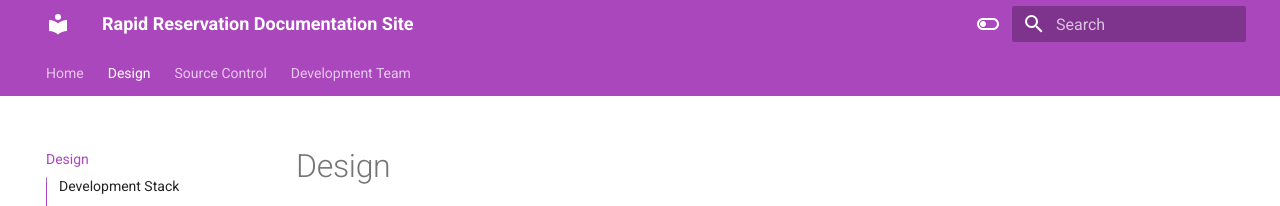
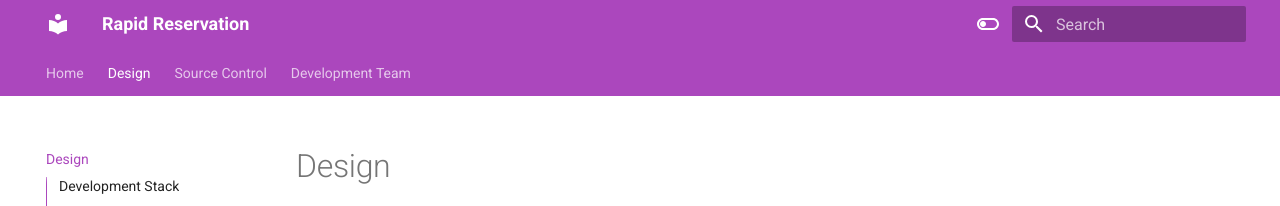
Before and after one commit to Rapid-Reservation/rapid-reservation-docs, an MkDocs documentation site: the page built from docs/design.md, in a window 1280 px wide. Shown: the top 206 px of the page. Built offline with MkDocs 1.6.1 and Material for MkDocs 9.7.7, drawn with Linux system fonts in a browser that asks for light colours.

Commit message:
chore: fix some types and rewording

```diff
--- a/docs/design.md
+++ b/docs/design.md
@@ -57,7 +57,7 @@
 - Here are some information on Postgres:
 
   - [Why is PostgreSQL so popular?](https://dev.to/maimoonaabid/why-is-postgresql-getting-so-popular-4o7m)
-  - [Setting up Postgres DB with Docker Compose!]()
+  - [Setting up Postgres DB with Docker Compose!](https://www.youtube.com/watch?v=qECVC6t_2mU)
 
 ## Supplmental Technology
 
--- a/mkdocs.yml
+++ b/mkdocs.yml
@@ -1,4 +1,4 @@
-site_name: Rapid Reservation Documentation Site
+site_name: Rapid Reservation
 theme:
   name: material
   features:
```
